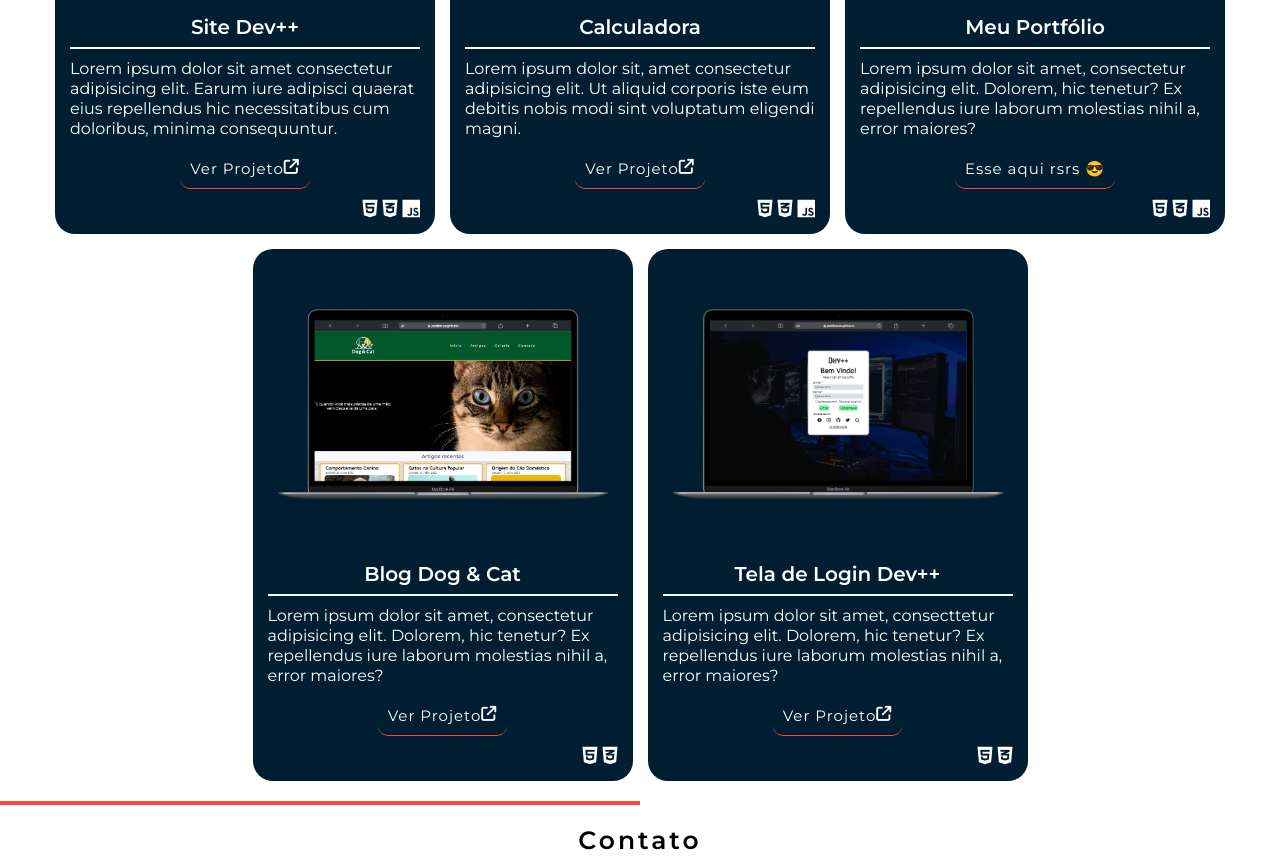
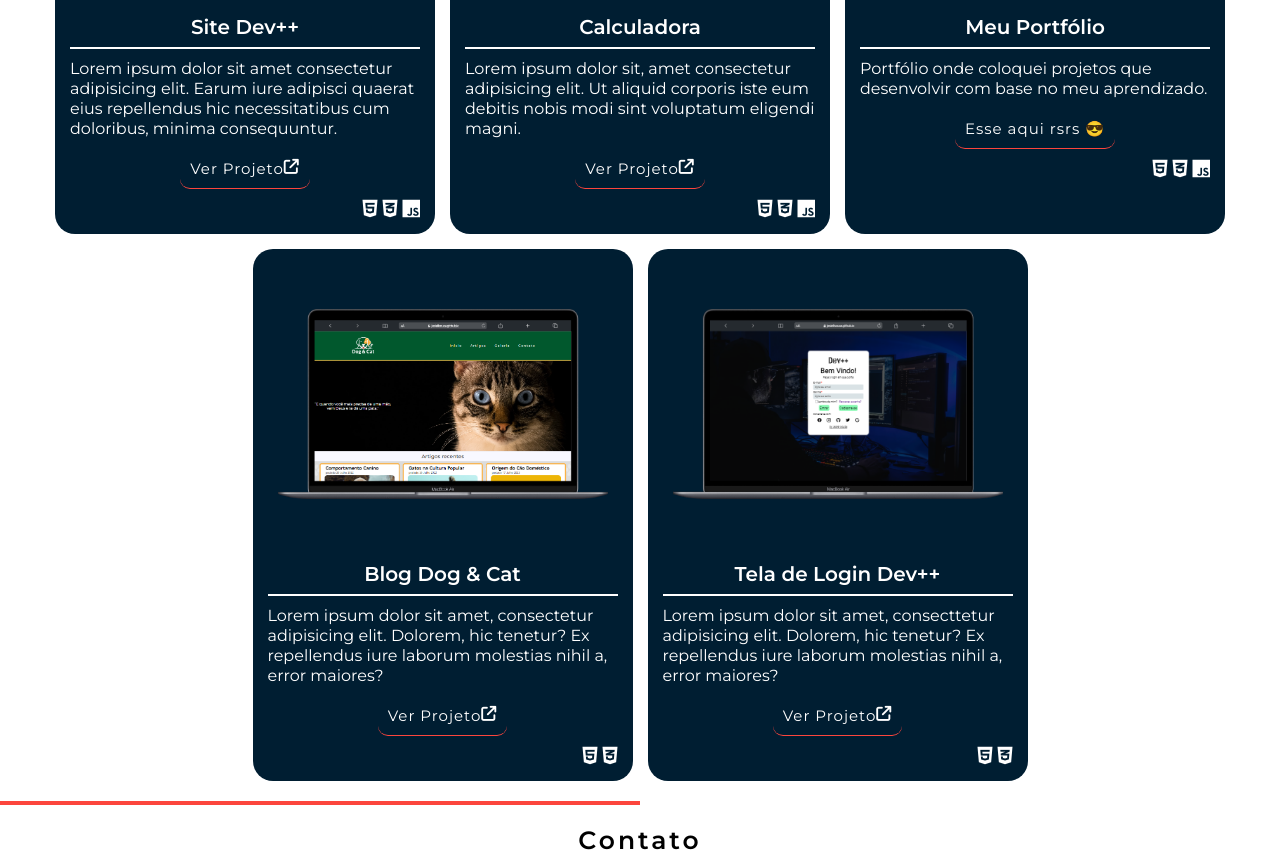
Before and after one commit to jesiellsouza/Portifolio-Jesiel, a plain HTML site: page index.html in a window 1280 px wide. Shown: the part 1748-2607 px from the top of the page. Drawn offline with nearby package versions, Linux system fonts and the light colour scheme.

Commit message:
edit readme

```diff
--- a/index.html
+++ b/index.html
@@ -141,8 +141,7 @@
             <!--portfolio-->
             <img src="./img/img-3.png" alt="meu-portfolio">
             <h3>Meu Portfólio</h3>
-            <p>Lorem ipsum dolor sit amet, consectetur adipisicing elit. Dolorem, hic tenetur? Ex repellendus iure
-                laborum molestias nihil a, error maiores?</p>
+            <p>Portfólio onde coloquei projetos que desenvolvir com base no meu aprendizado.</p>
             <a href="#">Esse aqui rsrs &#128526;</a>
             <div class="projetos-icon">
                 <i class="fa-brands fa-html5"></i>
```
Also changed, not shown: 1 other file.
